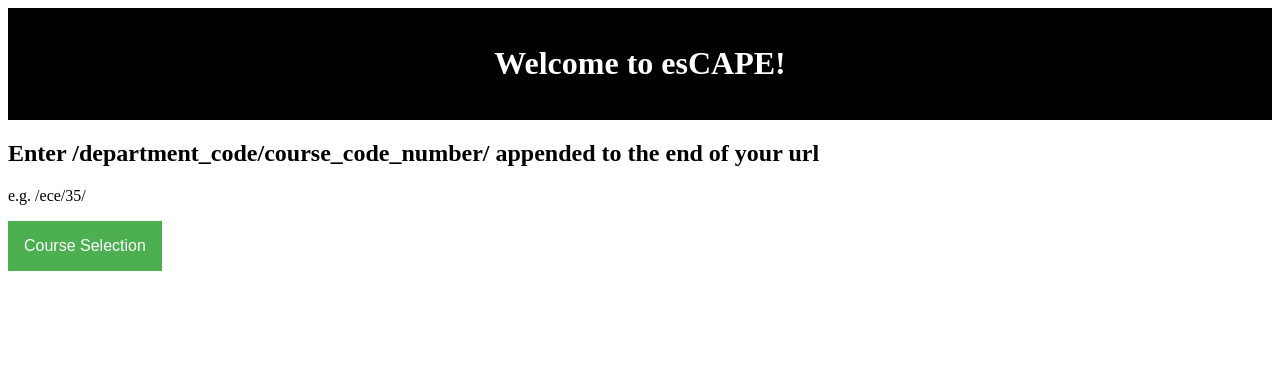
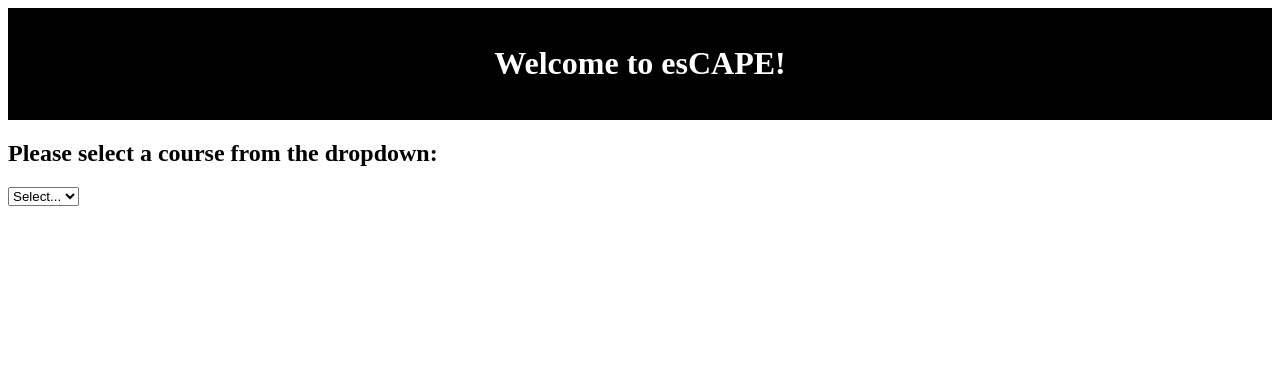
Before and after one commit to andportnoy/smartercapes.com, a Flask app: template templates/home.html in a window 1280 px wide. Shown: the top 380 px of the page. Run offline with Flask 2, Linux system fonts and the light colour scheme; the template is opened without the code that fills it, so the values that code supplies are empty.

Commit message:
build a dropdown

```diff
--- a/templates/home.html
+++ b/templates/home.html
@@ -1,28 +1,6 @@
 <!DOCTYPE html>
 <html lang="en">
 <head>
-  <script>
-  /* When the user clicks on the button,
-  toggle between hiding and showing the dropdown content */
-  function myFunction() {
-    document.getElementById("myDropdown").classList.toggle("show");
-  }
-
-  // Close the dropdown menu if the user clicks outside of it
-  window.onclick = function(event) {
-    if (!event.target.matches('.dropbtn')) {
-      var dropdowns = document.getElementsByClassName("dropdown-content");
-      var i;
-      for (i = 0; i < dropdowns.length; i++) {
-        var openDropdown = dropdowns[i];
-        if (openDropdown.classList.contains('show')) {
-        openDropdown.classList.remove('show');
-        }
-      }
-    }
-  }
-  </script>
-</head>
 <style>
 
 div {
@@ -37,50 +15,6 @@ header {
     clear: left;
     text-align: center;
 }
-
-.dropbtn {
-    background-color: #4CAF50;
-    color: white;
-    padding: 16px;
-    font-size: 16px;
-    border: none;
-    cursor: pointer;
-}
-
-/* Dropdown button on hover & focus */
-.dropbtn:hover, .dropbtn:focus {
-    background-color: #3e8e41;
-}
-
-/* The container <div> - needed to position the dropdown content */
-.dropdown {
-    position: relative;
-    display: inline-block;
-}
-
-/* Dropdown Content (Hidden by Default) */
-.dropdown-content {
-    display: none;
-    position: absolute;
-    background-color: #f9f9f9;
-    min-width: 160px;
-    box-shadow: 0px 8px 16px 0px rgba(0,0,0,0.2);
-    z-index: 1;
-}
-
-/* Links inside the dropdown */
-.dropdown-content a {
-    color: black;
-    padding: 12px 16px;
-    text-decoration: none;
-    display: block;
-}
-
-/* Change color of dropdown links on hover */
-.dropdown-content a:hover {background-color: #f1f1f1}
-
-/* Show the dropdown menu (use JS to add this class to the .dropdown-content container when the user clicks on the dropdown button) */
-.show {display:block;}
 
 instructions {
   padding: 1em;
@@ -97,18 +31,13 @@ instructions {
 </header>
 
 <instruction>
-  <h2>Enter /department_code/course_code_number/ appended to the end of your url</h2>
-  <p>e.g. /ece/35/</p>
-  <p>
-    <div class="dropdown">
-        <button onclick="myFunction()" class="dropbtn">Course Selection</button>
-          <div id="myDropdown" class="dropdown-content">
-            {% for course in course_list %}
-              <a href="{{url_dict[course]}}">{{course}}</a>
-            {% endfor %}
-          </div>
-    </div>
-  </p>
+  <h2>Please select a course from the dropdown:</h2>
+<select onchange="location = this.options[this.selectedIndex].value;">
+    <option>Select...</option>
+    {% for course in course_list %}
+        <option value="{{url_dict[course]}}">{{course}}</option>
+    {% endfor %}
+</select>
 </instruction>
 
 </div>
```
